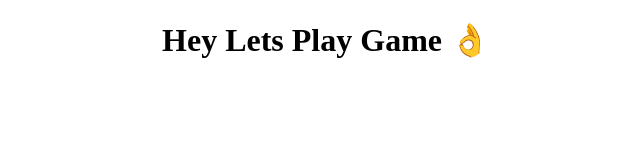
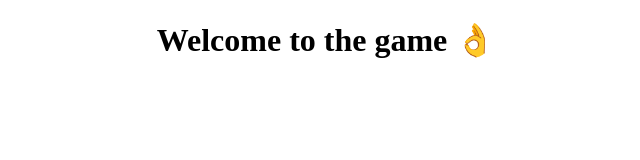
Before and after one commit to SC-ECE/DevWrap_EC109A, a plain HTML site: page MyGame/index.html in a window 1280 px wide. Shown: the whole page, without its empty margins (314-954 px from the left). Drawn offline with Linux system fonts and the light colour scheme.

Commit message:
title change

```diff
--- a/MyGame/index.html
+++ b/MyGame/index.html
@@ -12,11 +12,11 @@
     <html>
 
     <head>
-        <title>Game</title>
+        <title>Monu </title>
     </head>
 
     <body>
-        <h1 class="center">Hey Lets Play Game 👌</h1>
+        <h1 class="center">Welcome to the game 👌</h1>
 
     </body>
 
```
